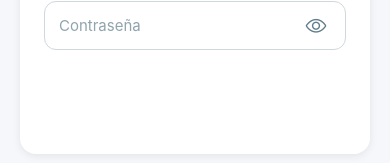
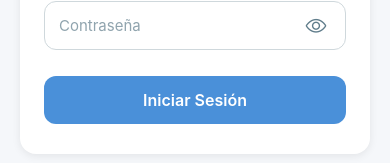
Before and after one commit to mjsalinas/PrimerExamenMovil60, a React Native app in the folder PetCareMini/: screen /Login in a window 390 px wide. Shown: the part 443-606 px from the top of the page. Built offline with nearby package versions, Linux system fonts and the light colour scheme.

Commit message:
- se corrige el estilo en CustomButtonm, agregando buttonStyle - se creo disabledText para solucionar error en la linea 47 en CustomButton

```diff
--- a/PetCareMini/src/components/CustomButton.tsx
+++ b/PetCareMini/src/components/CustomButton.tsx
@@ -39,7 +39,7 @@ export default function CustomButton({
 
   return (
     <TouchableOpacity
-      style={[styles.base]}
+      style={[styles.base , buttonStyle]}
       onPress={onPress}
       disabled={disabled}
       activeOpacity={0.7}
@@ -79,5 +79,7 @@ const styles = StyleSheet.create({
   secondaryText: {
     color: '#4A90D9',
   },
-
+   disabledText: {
+    color: '#d94a5d',
+  },
 });
--- a/PetCareMini/src/screens/LoginScreen.tsx
+++ b/PetCareMini/src/screens/LoginScreen.tsx
@@ -54,7 +54,7 @@ export default function LoginScreen({ navigation }: any) {
 
         {/* Input de correo */}
         <CustomInput
-          value={''}
+          value={email}
           placeholder="Correo electrónico"
           onChangeText={setEmail}
           type="email"
```
